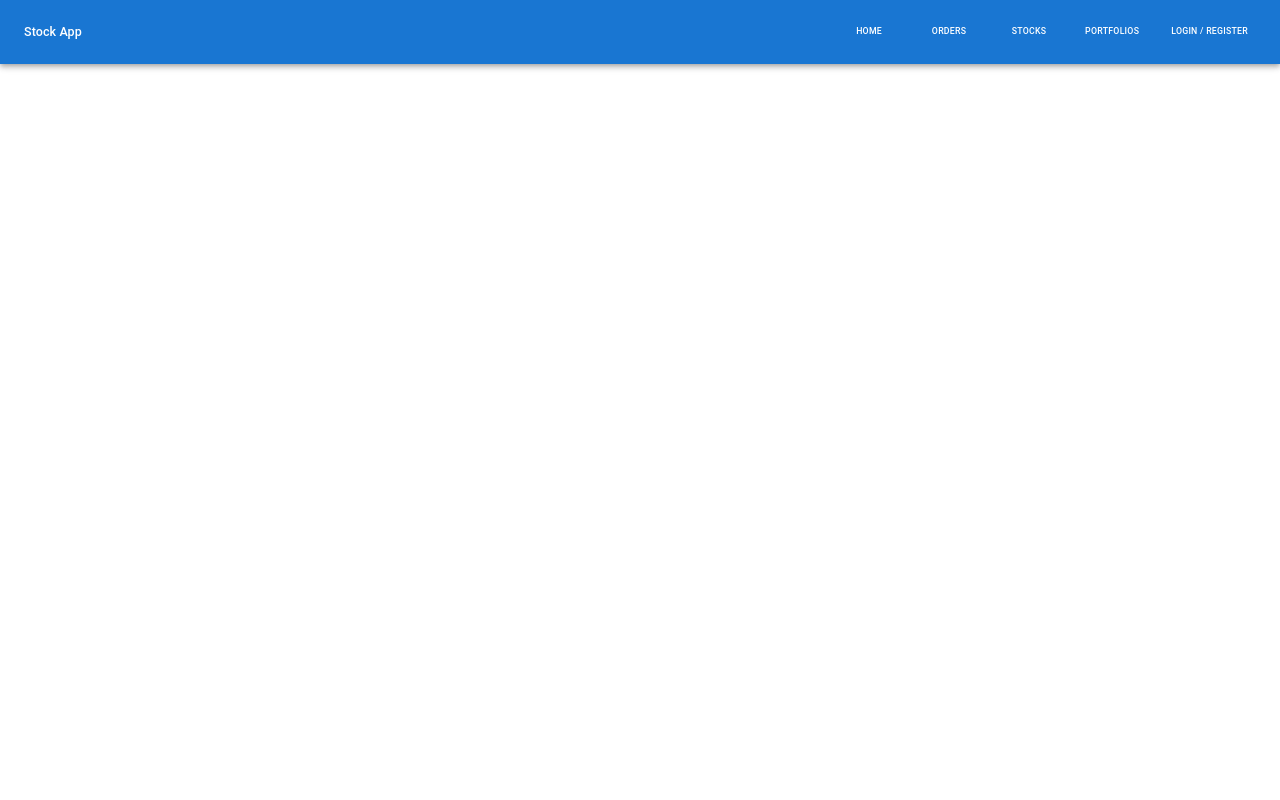
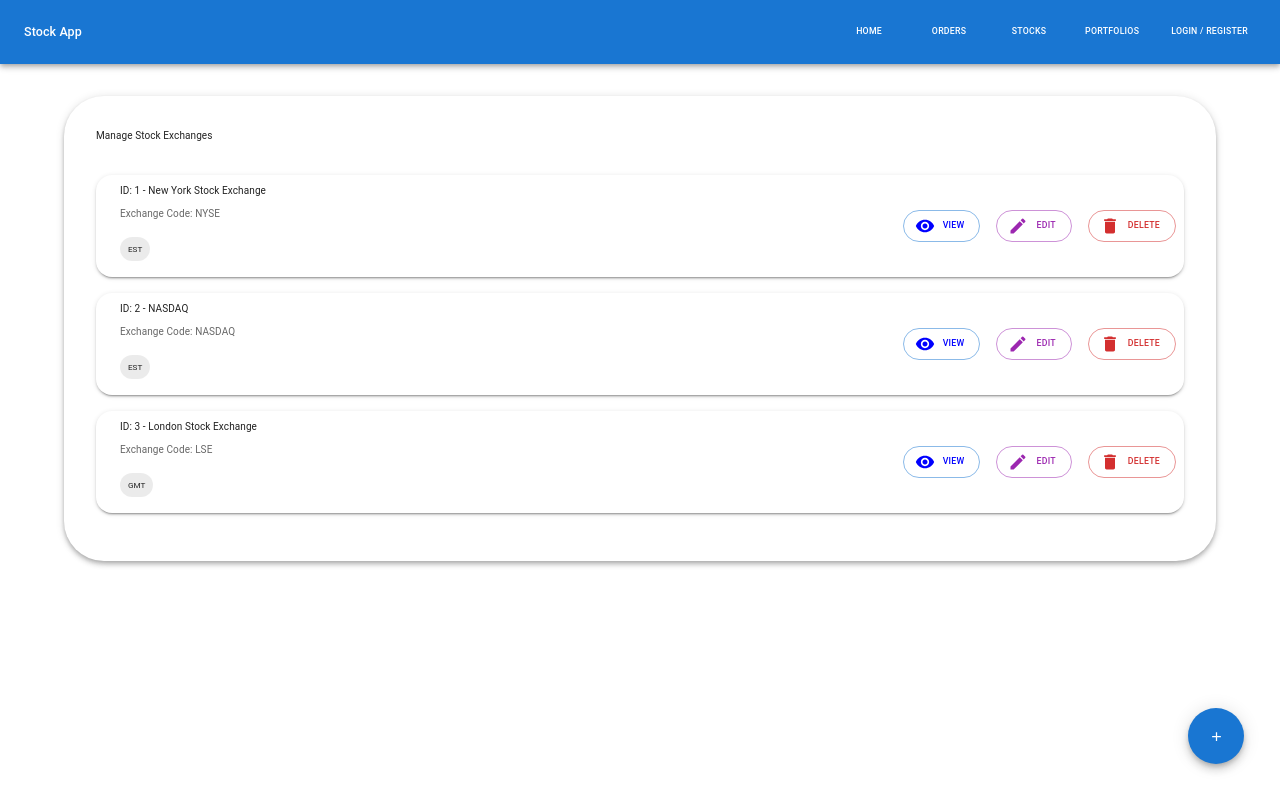
Before and after one commit to chaseltb/full-stack-stock-app, a React (Create React App) app in the folder client/lavadonut/: page /exchanges in a window 1280 px wide. Built offline with nearby package versions, Linux system fonts and the light colour scheme.

Commit message:
manage stock exchanges mock data

```diff
--- a/client/lavadonut/src/App.js
+++ b/client/lavadonut/src/App.js
@@ -14,6 +14,7 @@
 import OrderHistory from "./OrderHistory";
 import NavBar from "./NavBar";
 import HomeScreen from "./HomeScreen";
+import ManageStockExchanges from "./ManageStockExchanges";
 
 function App() {
   return (
@@ -40,7 +41,7 @@
 
         <Route path="/users" element={<ManageUsers />}/>
         <Route path="/currencies" element={<ManageCurrencies />}/>
-
+        <Route path="/exchanges" element={<ManageStockExchanges />}/>
         {/* Catch-all */}
         <Route path="*" element={<NotFound />} />
       </Routes>
--- a/client/lavadonut/src/ManageStockExchanges.js
+++ b/client/lavadonut/src/ManageStockExchanges.js
@@ -24,6 +24,12 @@
 
     const url = "http://localhost:8080/api/stock-exchange";
 
+    const mockExchanges = [
+        { id: 1, name: "New York Stock Exchange", code: "NYSE", timeZone: "EST" },
+        { id: 2, name: "NASDAQ", code: "NASDAQ", timeZone: "EST" },
+        { id: 3, name: "London Stock Exchange", code: "LSE", timeZone: "GMT" }
+    ];
+
     useEffect(() => {
         loadExchanges();
     }, []);
@@ -32,26 +38,70 @@
         setError("");
 
         try {
-
+            setExchanges(mockExchanges);
         } catch {
             setError(error.message || "Exchanges failed to load");
         }
     }
 
     const handleAdd = () => {
-
+        setName("");
+        setCode("");
+        setTimeZone("");
+        setEditing(false);
+        setCreateDialog(true);
     }
 
-    const handleEdit = () => {
-
+    const handleEdit = (exchange) => {
+        setSelectedExchange(exchange);
+        setName(exchange.name);
+        setCode(exchange.code);
+        setTimeZone(exchange.timeZone);
+        setEditing(true);
+        setCreateDialog(true);
     }
 
-    const handleDelete = () => {
-
+    const handleDelete = (exchangeId) => {
+        if (window.confirm("Are you sure that you would like to delete this exchange?")) {
+            try {
+                // delete api call
+                setExchanges(exchanges.filter((x) => x.id !== exchangeId));
+            } catch (error) {
+                setError(error);
+            }
+        }
     }
 
     const handleSubmit = () => {
+        const newExchange = {
+            id: editing && selectedExchange ? selectedExchange.id : exchanges.length + 1,
+            name: exchangeName,
+            code: code,
+            timeZone: timeZone,
+        };
 
+        setCreateDialog(false);
+
+        try {
+            if (editing) {
+                // edit
+                setExchanges(exchanges.map((e) =>
+                    e.id === newExchange.id ? newExchange : e
+                ));
+            } else {
+                // add
+                setExchanges([...exchanges, newExchange]);
+            }
+        } catch (error) {
+            setError(error);
+        }
+
+        setCreateDialog(false);
+        setEditing(false);
+        setSelectedExchange(null);
+        setExchangeName("");
+        setCode("");
+        setTimeZone("");
     }
 
     const handleViewExchange = (exchange) => {
```
